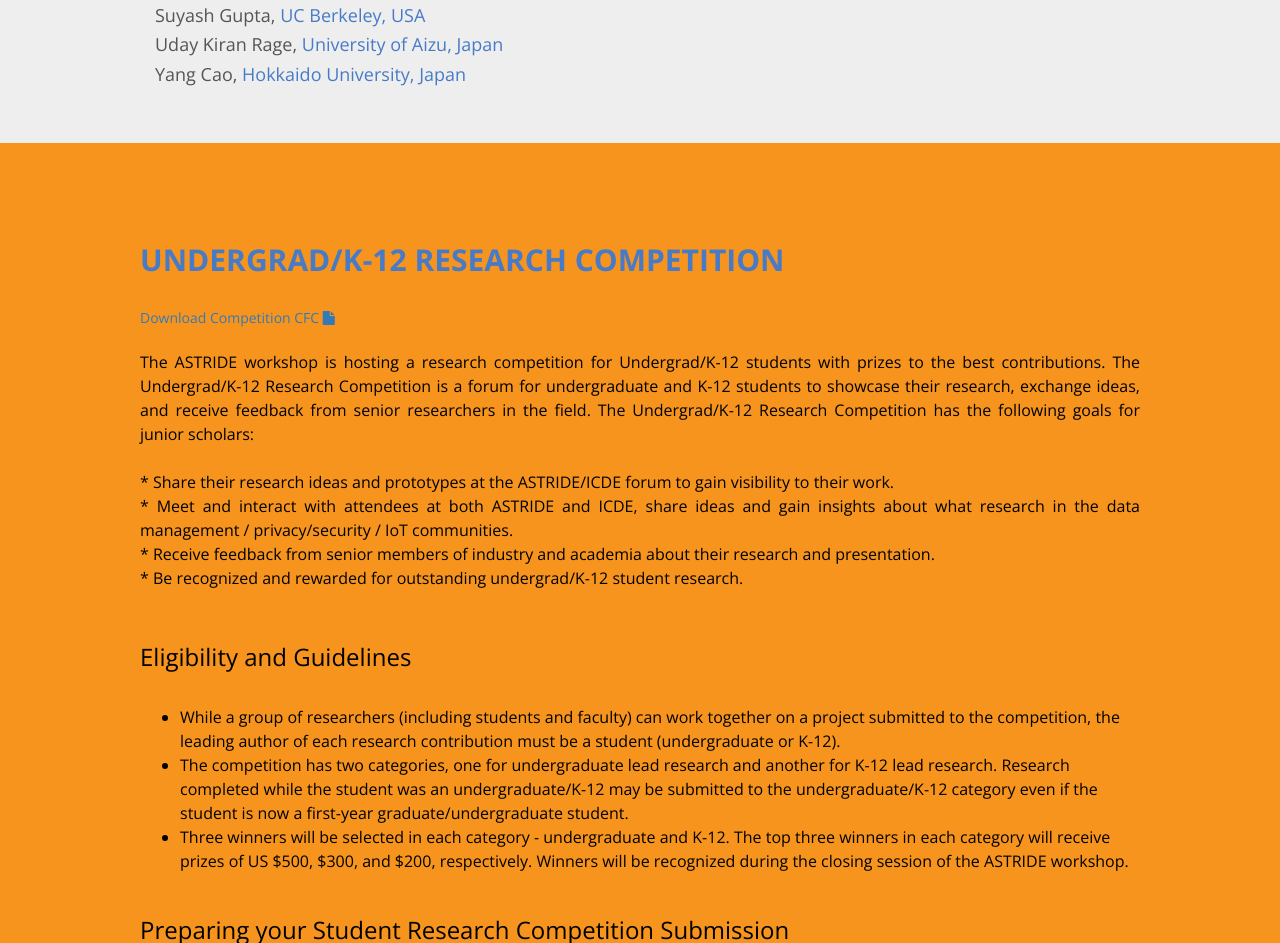
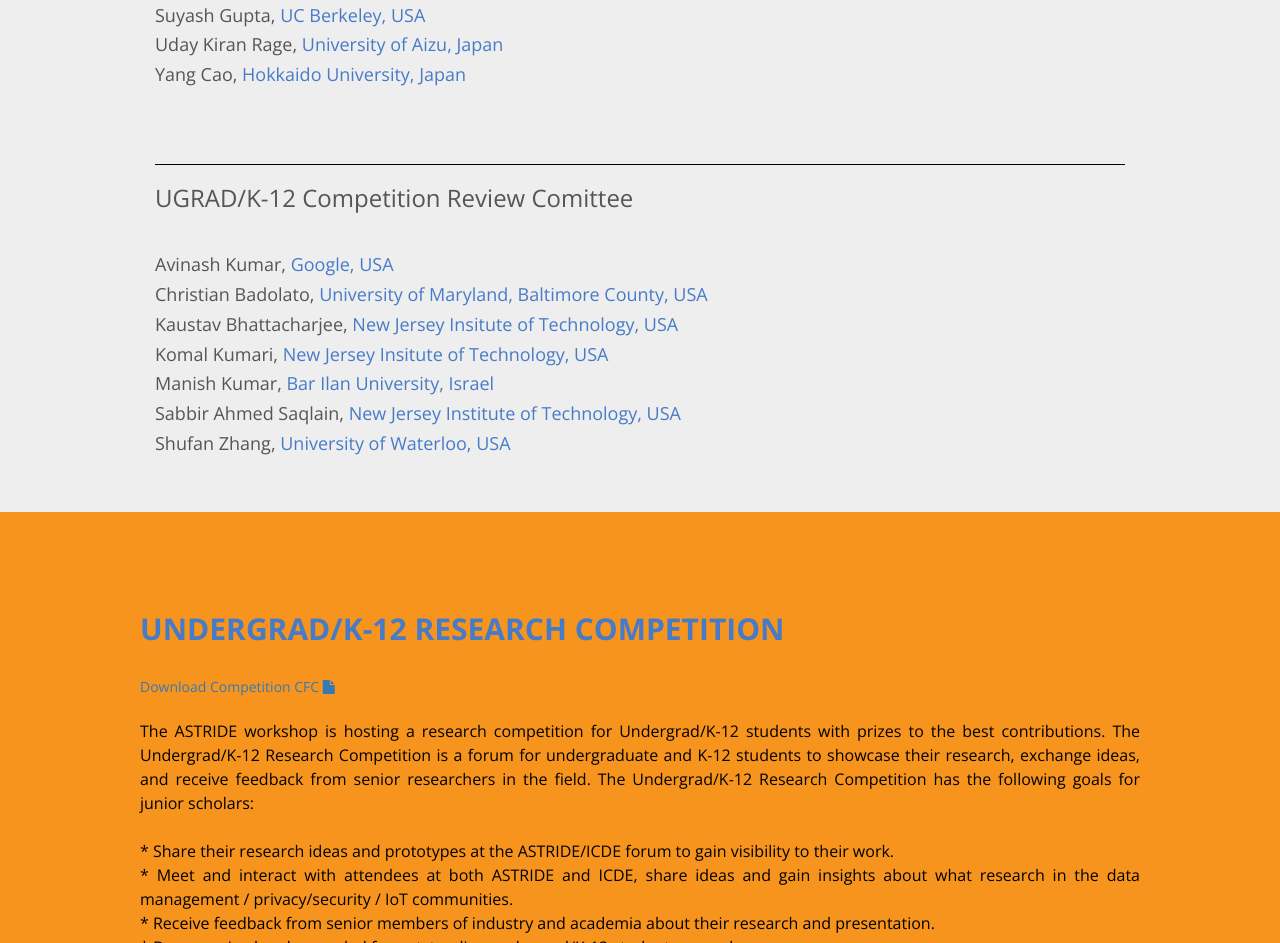
Before and after one commit to ASTRIDE-2023/ASTRIDE-2023.github.io, a plain HTML site: page index.html in a window 1280 px wide. Shown: the part 4284-5227 px from the top of the page. Drawn offline with nearby package versions, Linux system fonts and the light colour scheme.

Commit message:
adding competition review committee

```diff
--- a/index.html
+++ b/index.html
@@ -303,6 +303,23 @@
                     <li>Suyash Gupta, <span class="mygold">UC Berkeley, USA</span></li>
                     <li>Uday Kiran Rage, <span class="mygold">University of Aizu, Japan</span></li>
                     <li>Yang Cao, <span class="mygold">Hokkaido University, Japan</span></li>
+                </ul>
+                <br><br>
+            </div>
+        </div>
+		<div class="row">
+
+            <div class="col-md-12 wow fadeInDown" data-wow-delay="900">
+                <hr style="width: 100%; color: black; height: 1px; background-color:black;"/>
+                <h3>UGRAD/K-12 Competition Review Comittee</h3><br>
+                <ul class="list-unstyled h4">
+					<li>Avinash Kumar, <span class="mygold">Google, USA</span></li>
+					<li>Christian Badolato, <span class="mygold">University of Maryland, Baltimore County, USA</span></li>
+                    <li>Kaustav Bhattacharjee, <span class="mygold">New Jersey Insitute of Technology, USA</span></li>
+                    <li>Komal Kumari, <span class="mygold">New Jersey Insitute of Technology, USA</span></li>
+                    <li>Manish Kumar, <span class="mygold">Bar Ilan University, Israel</span></li>
+                    <li>Sabbir Ahmed Saqlain, <span class="mygold">New Jersey Institute of Technology, USA</span></li>
+					<li>Shufan Zhang, <span class="mygold">University of Waterloo, USA</span></li>
                 </ul>
                 <br><br>
             </div>
```
